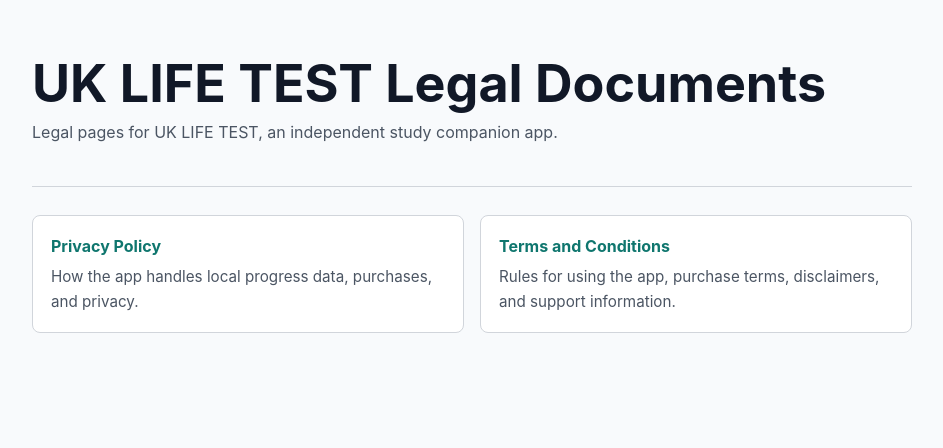
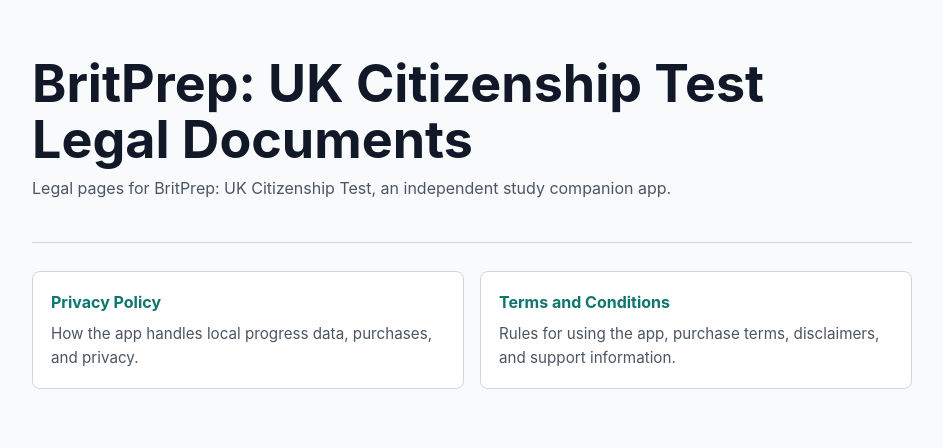
Before and after one commit to uzmanqamar/uk_life_test, a plain HTML site: page docs/index.html in a window 1280 px wide. Shown: the whole page, without its empty margins (168-1111 px from the left). Drawn offline with Linux system fonts and the light colour scheme.

Commit message:
Update index.html

```diff
--- a/docs/index.html
+++ b/docs/index.html
@@ -3,7 +3,7 @@
 <head>
   <meta charset="utf-8">
   <meta name="viewport" content="width=device-width, initial-scale=1">
-  <title>UK LIFE TEST - Legal</title>
+  <title>BritPrep: UK Citizenship Test - Legal</title>
   <style>
     :root {
       color-scheme: light;
@@ -84,8 +84,8 @@
 <body>
   <main>
     <header>
-      <h1>UK LIFE TEST Legal Documents</h1>
-      <p>Legal pages for UK LIFE TEST, an independent study companion app.</p>
+      <h1>BritPrep: UK Citizenship Test Legal Documents</h1>
+      <p>Legal pages for BritPrep: UK Citizenship Test, an independent study companion app.</p>
     </header>
 
     <nav aria-label="Legal documents">
```
